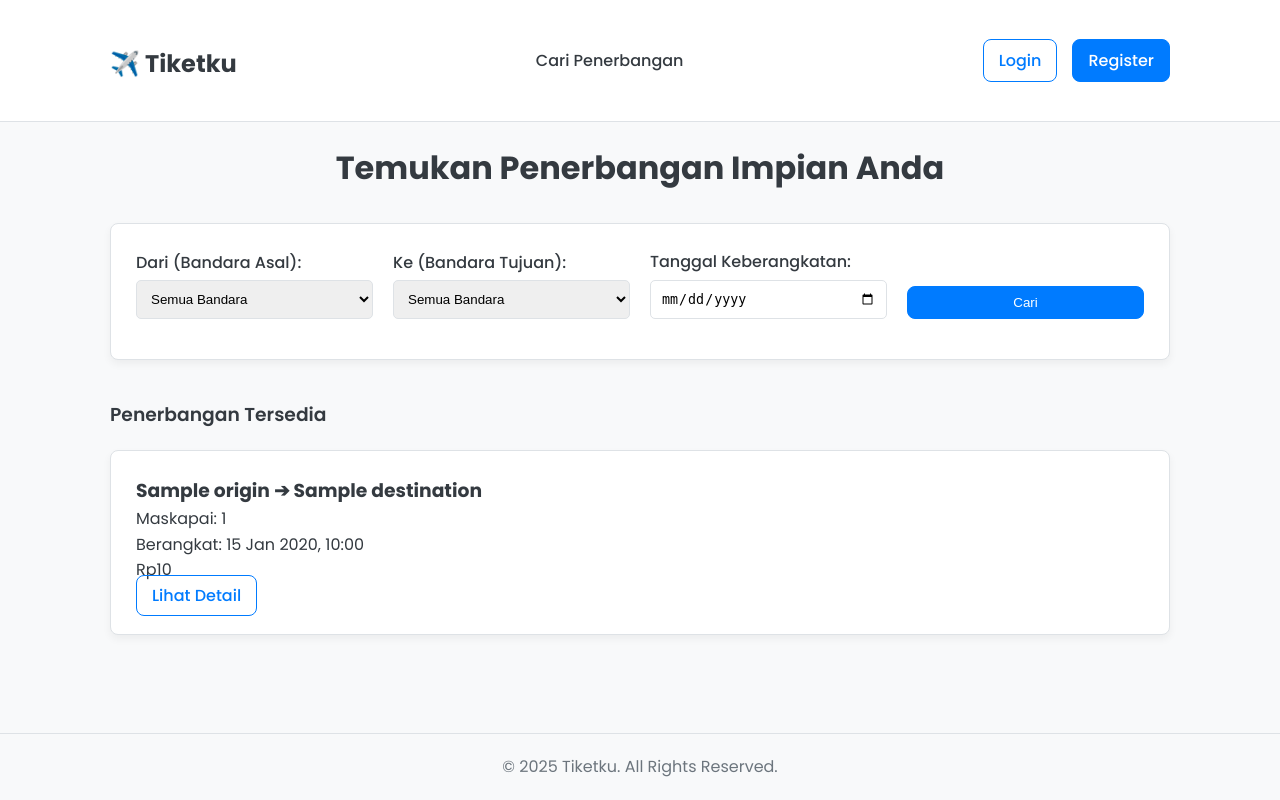
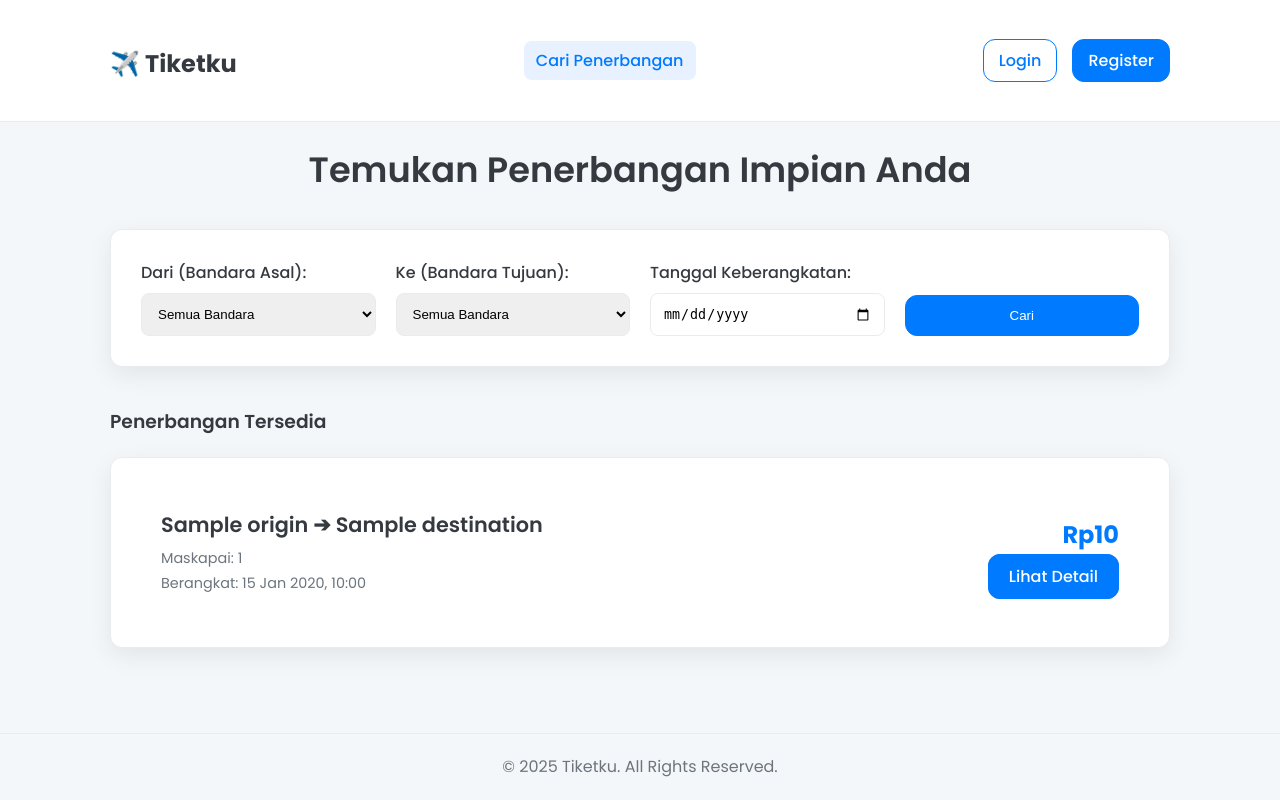
Before and after one commit to elxenz/tiketBooking, a Flask app: page / in a window 1280 px wide. Run offline with Flask 3, Linux system fonts and the light colour scheme; a database or web service that is not in the repository returns one stand-in record (values such as "Sample title"); data that the repository does not hold is empty.

Commit message:
finalize

```diff
--- a/static/css/style.css
+++ b/static/css/style.css
@@ -1,16 +1,16 @@
-/* static/css/style.css - Versi Awal yang Dirapikan */
+/* static/css/style.css */
 @import url('https://fonts.googleapis.com/css2?family=Poppins:wght@400;500;600;700&display=swap');
 
 :root {
     --primary-color: #007BFF;
     --secondary-color: #6C757D;
-    --bg-light: #F8F9FA;
+    --bg-light: #F4F7F9;
     --bg-white: #FFFFFF;
     --text-dark: #343A40;
     --text-light: #6C757D;
-    --border-color: #DEE2E6;
-    --border-radius: 8px;
-    --card-shadow: 0 4px 8px rgba(0, 0, 0, 0.05);
+    --border-color: #E9ECEF;
+    --border-radius: 12px;
+    --card-shadow: 0 8px 25px rgba(0, 0, 0, 0.07);
 }
 
 * {
@@ -41,39 +41,46 @@ header {
     background: var(--bg-white);
     padding: 15px 0;
     border-bottom: 1px solid var(--border-color);
+    position: sticky;
+    top: 0;
+    z-index: 100;
 }
-
 .header-content {
     display: flex;
     justify-content: space-between;
     align-items: center;
 }
-
 .site-title h1 a {
     font-size: 1.5rem;
     font-weight: 700;
     color: var(--text-dark);
     text-decoration: none;
 }
-
 nav ul {
     list-style: none;
     display: flex;
     gap: 20px;
 }
-
 nav ul li a {
     color: var(--text-dark);
     text-decoration: none;
     font-weight: 500;
+    padding: 8px 12px;
+    border-radius: 8px;
+    transition: all 0.2s ease;
 }
-
+nav ul li a.active, nav ul li a:hover {
+    color: var(--primary-color);
+    background-color: #e7f1ff;
+}
 .auth-buttons {
     display: flex;
     align-items: center;
     gap: 15px;
 }
-
+.auth-buttons .username {
+    font-weight: 600;
+}
 .button, .auth-buttons a, .auth-buttons button {
     padding: 8px 15px;
     border-radius: var(--border-radius);
@@ -100,52 +129,105 @@ main {
     padding: 30px 0;
     flex-grow: 1;
 }
-
 .page-title {
     text-align: center;
-    font-size: 2rem;
+    font-size: 2.2rem;
+    font-weight: 600;
     margin-bottom: 30px;
+    color: var(--text-dark);
 }
-
 .card {
     background: var(--bg-white);
-    padding: 25px;
-    margin-bottom: 25px;
+    padding: 30px;
+    margin-bottom: 30px;
     border-radius: var(--border-radius);
     border: 1px solid var(--border-color);
     box-shadow: var(--card-shadow);
 }
 
-/* --- Formulir --- */
-.form-group {
-    margin-bottom: 15px;
-}
-.form-group label {
-    display: block;
-    margin-bottom: 5px;
-    font-weight: 500;
-}
-.form-group input, .form-group select {
-    width: 100%;
-    padding: 10px;
-    border: 1px solid var(--border-color);
-    border-radius: 5px;
-}
+/* --- Formulir Pencarian --- */
 .search-form-grid {
     display: grid;
     grid-template-columns: repeat(auto-fit, minmax(200px, 1fr));
     gap: 20px;
     align-items: flex-end;
 }
+.form-group label {
+    display: block;
+    margin-bottom: 8px;
+    font-weight: 500;
+}
+.form-group input, .form-group select {
+    width: 100%;
+    padding: 12px;
+    border: 1px solid var(--border-color);
+    border-radius: 8px;
+    transition: border-color 0.2s ease;
+}
+.form-group input:focus, .form-group select:focus {
+    outline: none;
+    border-color: var(--primary-color);
+}
+.search-form-grid .button {
+    width: 100%;
+    padding: 12px;
+}
 
-/* --- Tabel --- */
-.table-container { overflow-x: auto; }
-table { width: 100%; border-collapse: collapse; }
-table th, table td { padding: 12px; border: 1px solid var(--border-color); text-align: left; }
-table thead { background-color: #f2f2f2; }
-.status-badge { padding: 4px 10px; border-radius: 15px; color: #fff; font-size: 0.8rem; }
-.status-confirmed { background: #28a745; }
-.status-cancelled { background: #dc3545; }
+/* --- Daftar Penerbangan Dinamis --- */
+.flight-list-header {
+    font-size: 1.5rem;
+    font-weight: 600;
+    margin: 40px 0 20px;
+    border-bottom: 2px solid var(--border-color);
+    padding-bottom: 10px;
+}
+.flight-item {
+    display: grid;
+    grid-template-columns: 1fr auto;
+    gap: 20px;
+    align-items: center;
+    padding: 20px;
+    border-bottom: 1px solid var(--border-color);
+    transition: background-color 0.3s ease, transform 0.3s ease;
+}
+.flight-item:last-child {
+    border-bottom: none;
+}
+.flight-item:hover {
+    transform: translateX(10px);
+    background-color: #f8f9fa;
+    border-radius: var(--border-radius);
+}
+.flight-info h3 {
+    font-size: 1.3rem;
+    font-weight: 600;
+    margin-bottom: 5px;
+}
+.flight-info p {
+    color: var(--text-light);
+    font-size: 0.9rem;
+    margin-bottom: 2px;
+}
+.flight-actions {
+    text-align: right;
+}
+.flight-actions .price {
+    font-size: 1.5rem;
+    font-weight: 700;
+    color: var(--primary-color);
+    margin-bottom: 10px;
+}
+.flight-actions .button {
+    text-decoration: none;
+    padding: 10px 20px;
+    background-color: var(--primary-color);
+    color: #fff;
+    font-weight: 500;
+    transition: background-color 0.2s;
+}
+.flight-actions .button:hover {
+    background-color: #0056b3;
+}
 
 /* --- Footer --- */
 footer {
```
Also changed, not shown: other parts of static/css/style.css (+26 -3 lines).
